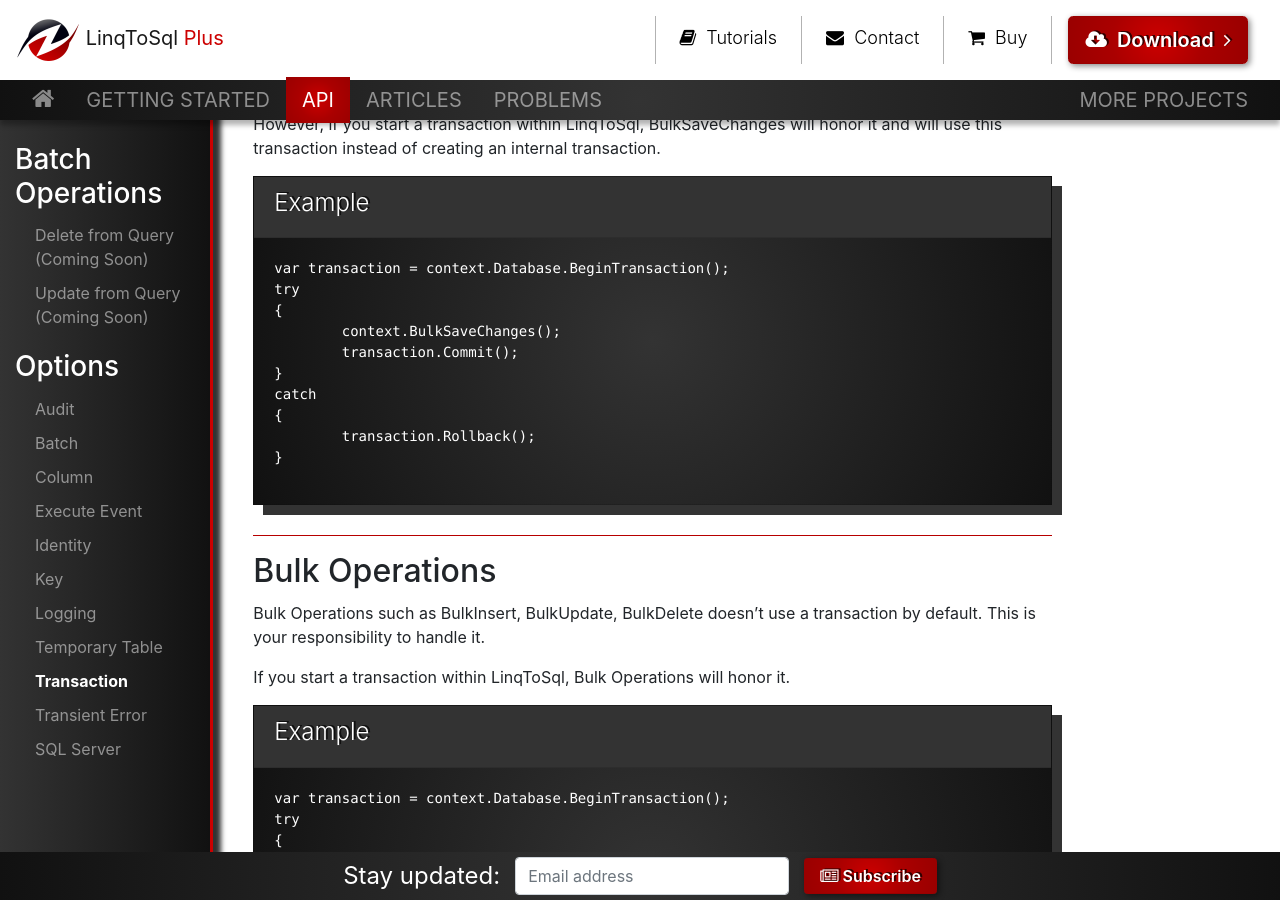
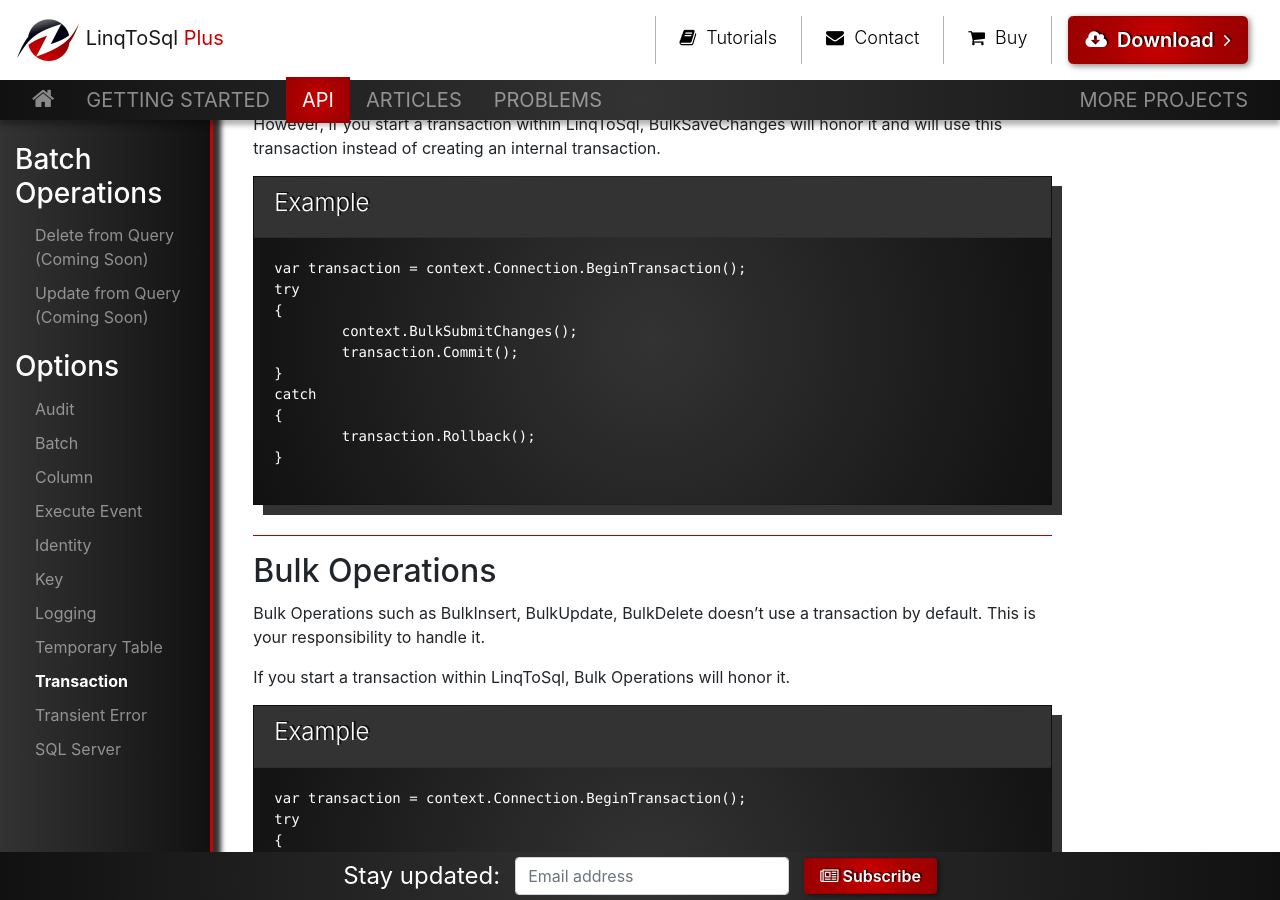
Before and after one commit to zzzprojects/LinqToSql-Plus, a Jekyll site: the page built from docs/pages/api/options-summary/transaction.md, in a window 1280 px wide and 900 px high, scrolled down 258 px. Built offline with Jekyll 4.4.1, drawn with Linux system fonts in a browser that asks for light colours; nearby versions of some CDN libraries; our own code applies the rules of GitHub Pages for plain Markdown files.

Commit message:
Update transaction.md

```diff
--- a/docs/pages/api/options-summary/transaction.md
+++ b/docs/pages/api/options-summary/transaction.md
@@ -9,10 +9,10 @@ However, if you start a transaction within LinqToSql, BulkSaveChanges will honor
 
 {% include template-example.html %}
 {% highlight csharp %}
-var transaction = context.Database.BeginTransaction();
+var transaction = context.Connection.BeginTransaction();
 try
 {
-	context.BulkSaveChanges();
+	context.BulkSubmitChanges();
 	transaction.Commit();
 }
 catch
@@ -29,7 +29,7 @@ If you start a transaction within LinqToSql, Bulk Operations will honor it.
 
 {% include template-example.html %}
 {% highlight csharp %}
-var transaction = context.Database.BeginTransaction();
+var transaction = context.Connection.BeginTransaction();
 try
 {
 	context.BulkInsert(list1);
```
